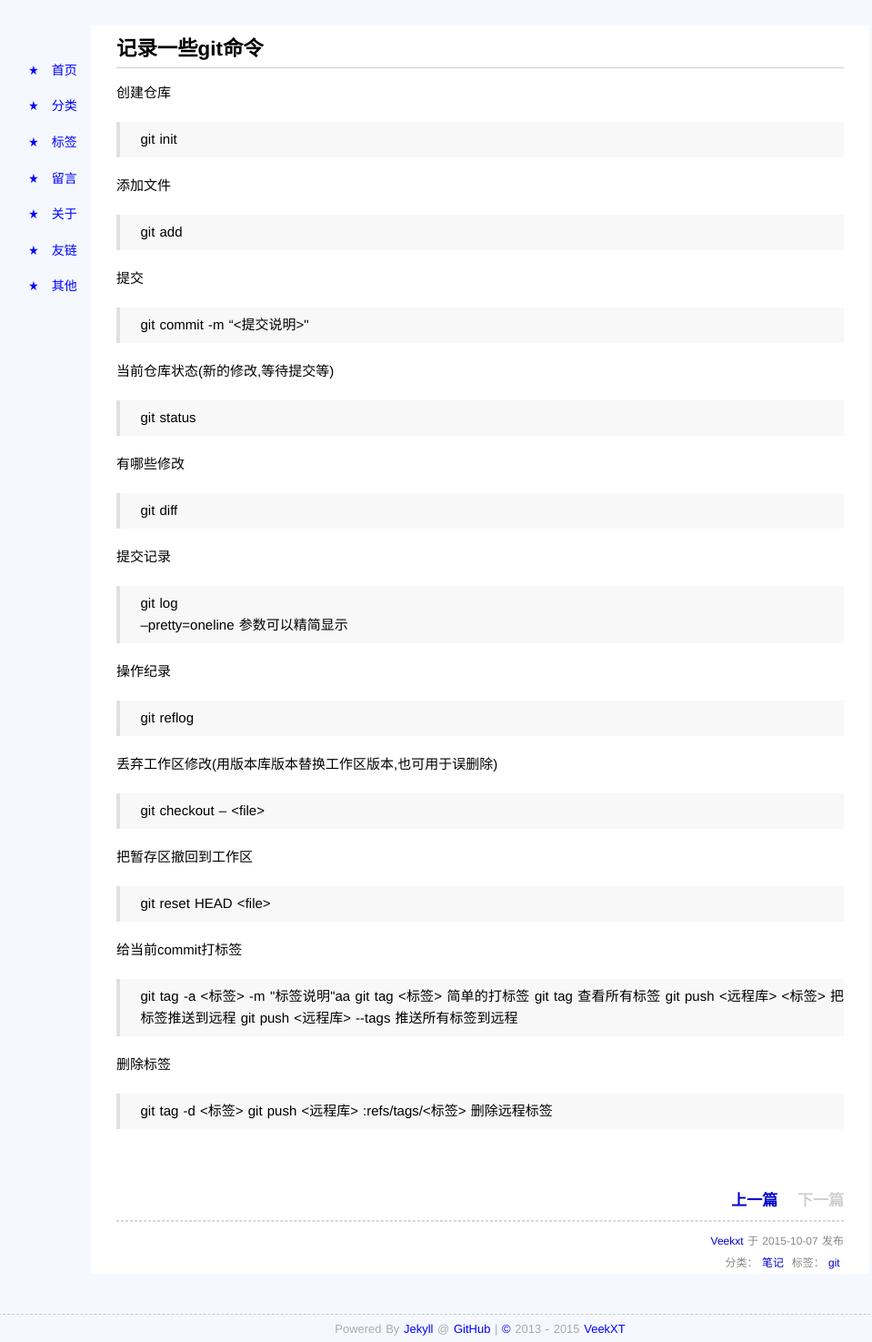
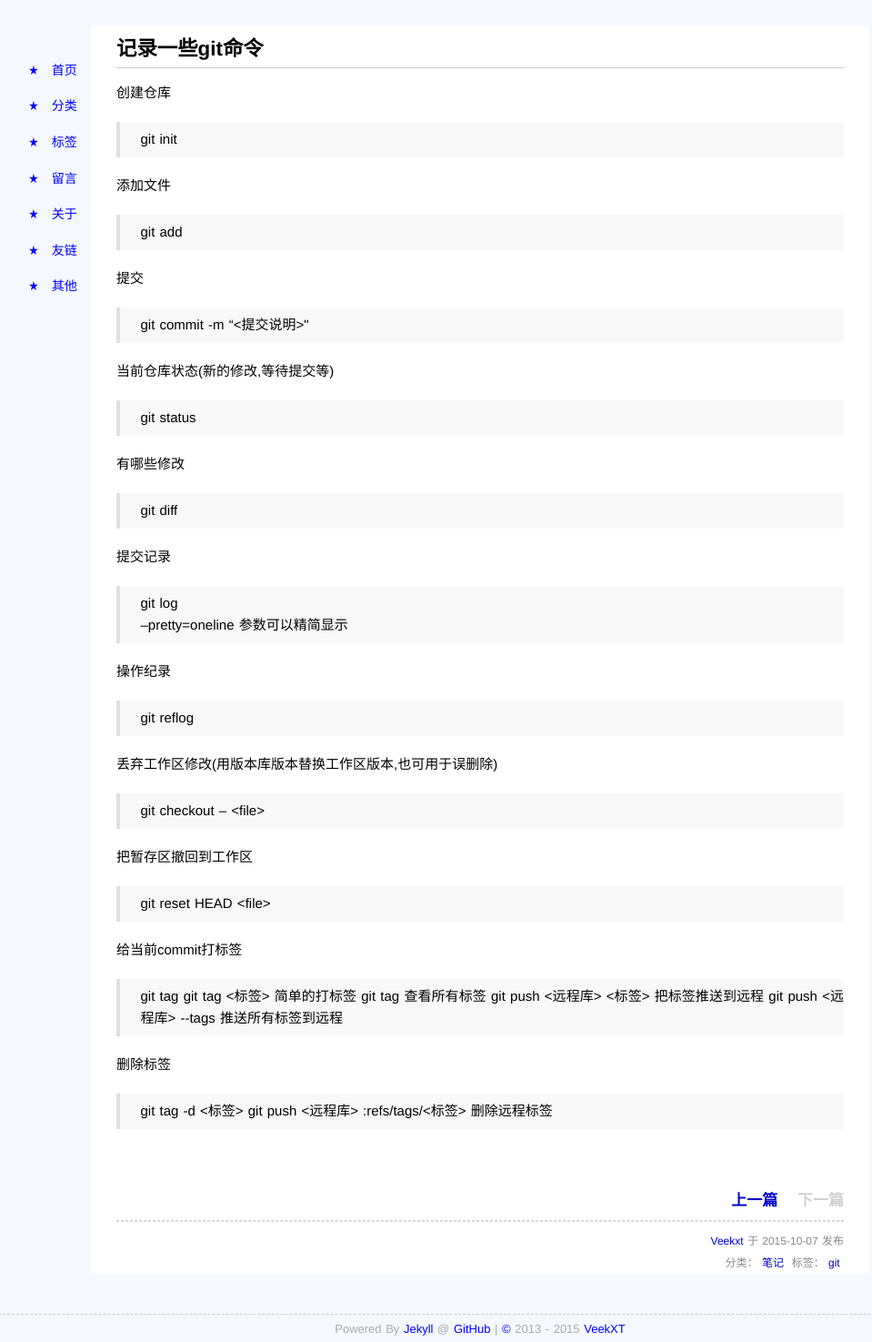
Before and after one commit to veekxt/one-point.github.io, a Jekyll site: the page built from _posts/2015-10-07-git基础.md, in a window 1280 px wide. Shown: the whole page at 91% size, without its empty margins (112-1071 px from the left). Built offline with Jekyll 4.4.1, drawn with Linux system fonts in a browser that asks for light colours; comment, search, counter and statistics services are not loaded.

Commit message:
change post

```diff
--- a/_posts/2015-10-07-git基础.md
+++ b/_posts/2015-10-07-git基础.md
@@ -46,7 +46,7 @@ tags: git
 
 给当前commit打标签
 
-> git tag -a <标签> -m "标签说明"aa
+> git tag
 git tag <标签> 简单的打标签
 git tag 查看所有标签
 git push <远程库> <标签> 把标签推送到远程
```
